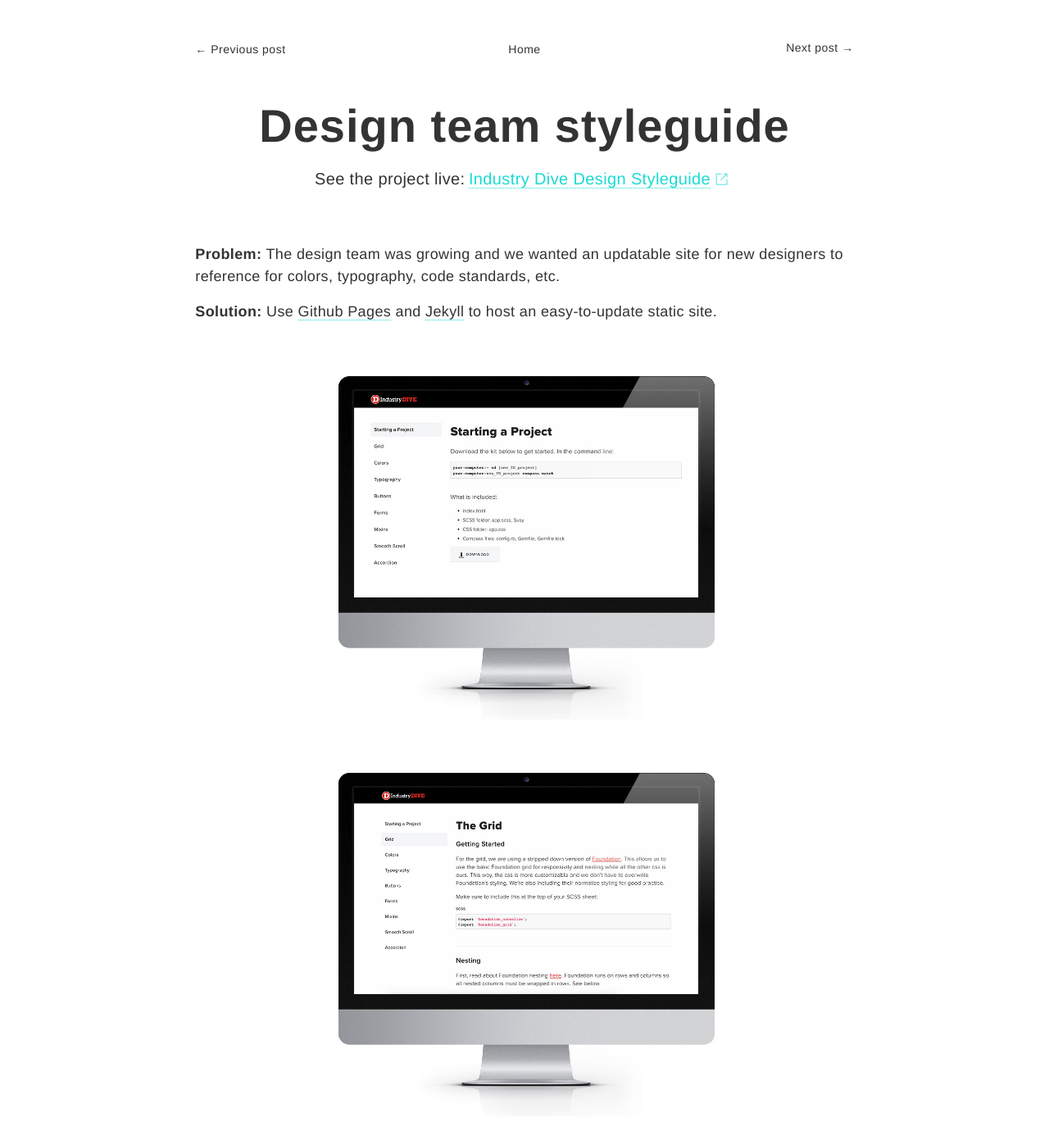
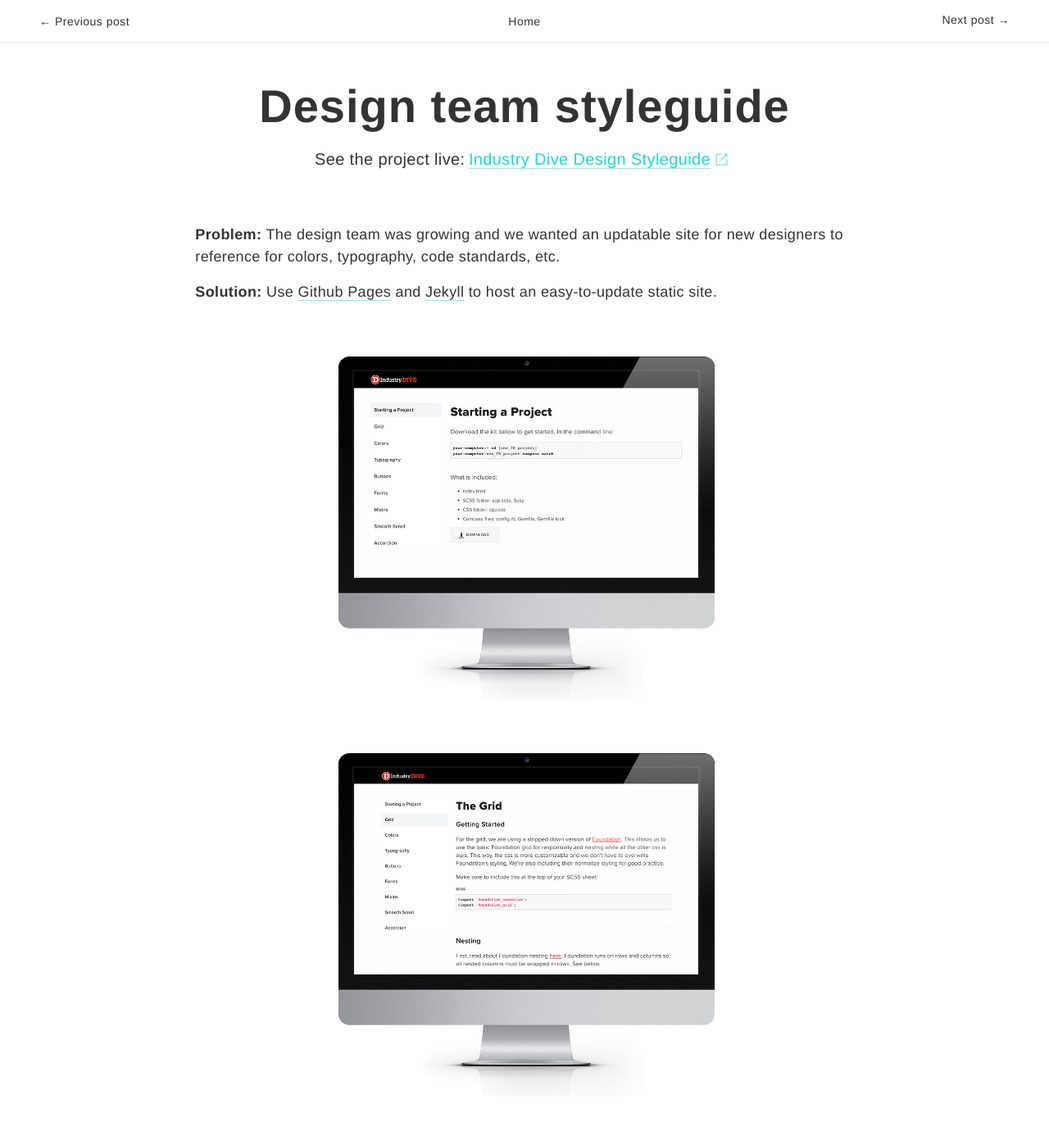
Before and after one commit to nancopeland/old-portfolio-site, a Jekyll site: the page built from _posts/2016-12-1-living-style-guide.markdown, in a window 1280 px wide and 1400 px high. Shown: the top 1391 px of the window at 82% size. Built offline with Jekyll 4.4.1, drawn with Linux system fonts in a browser that asks for light colours; nearby versions of some CDN libraries.

Commit message:
fixes header on posts

```diff
--- a/_sass/partials/_nav.scss
+++ b/_sass/partials/_nav.scss
@@ -1,6 +1,15 @@
 // nav partial
 
 // ======== DEFAULT nav ========
+header[role='banner'] {
+    background-color: white;
+    border-bottom: 1px solid #eee;
+	position: fixed;
+    top: 0;
+    left: 0;
+    padding: .85rem 3rem;
+    width: 100%;
+}
 nav {
   	transition: all .25s ease;
 	a {
```
Also changed, not shown: assets/img/pic_website.png (deleted), 3 other files.
